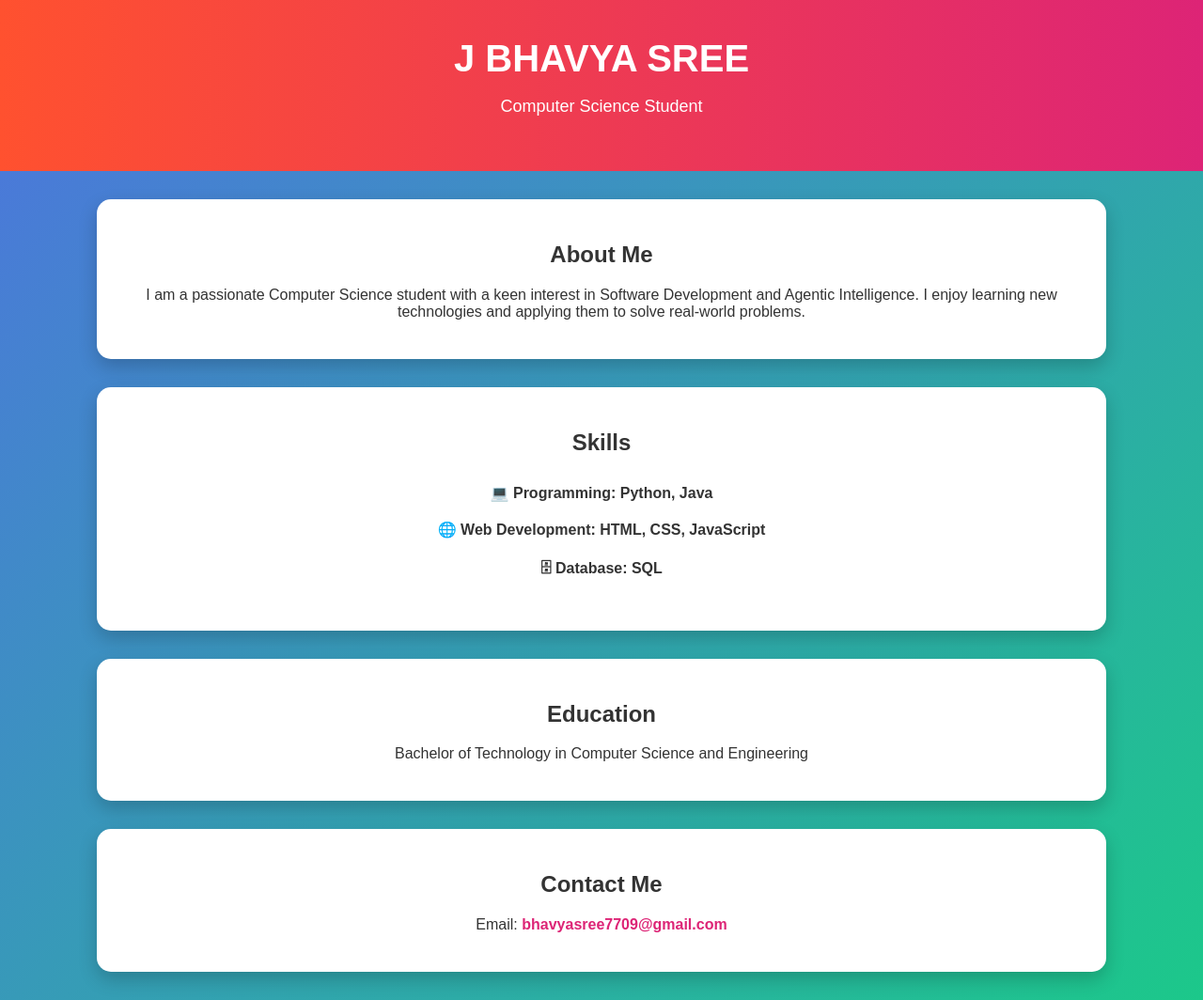
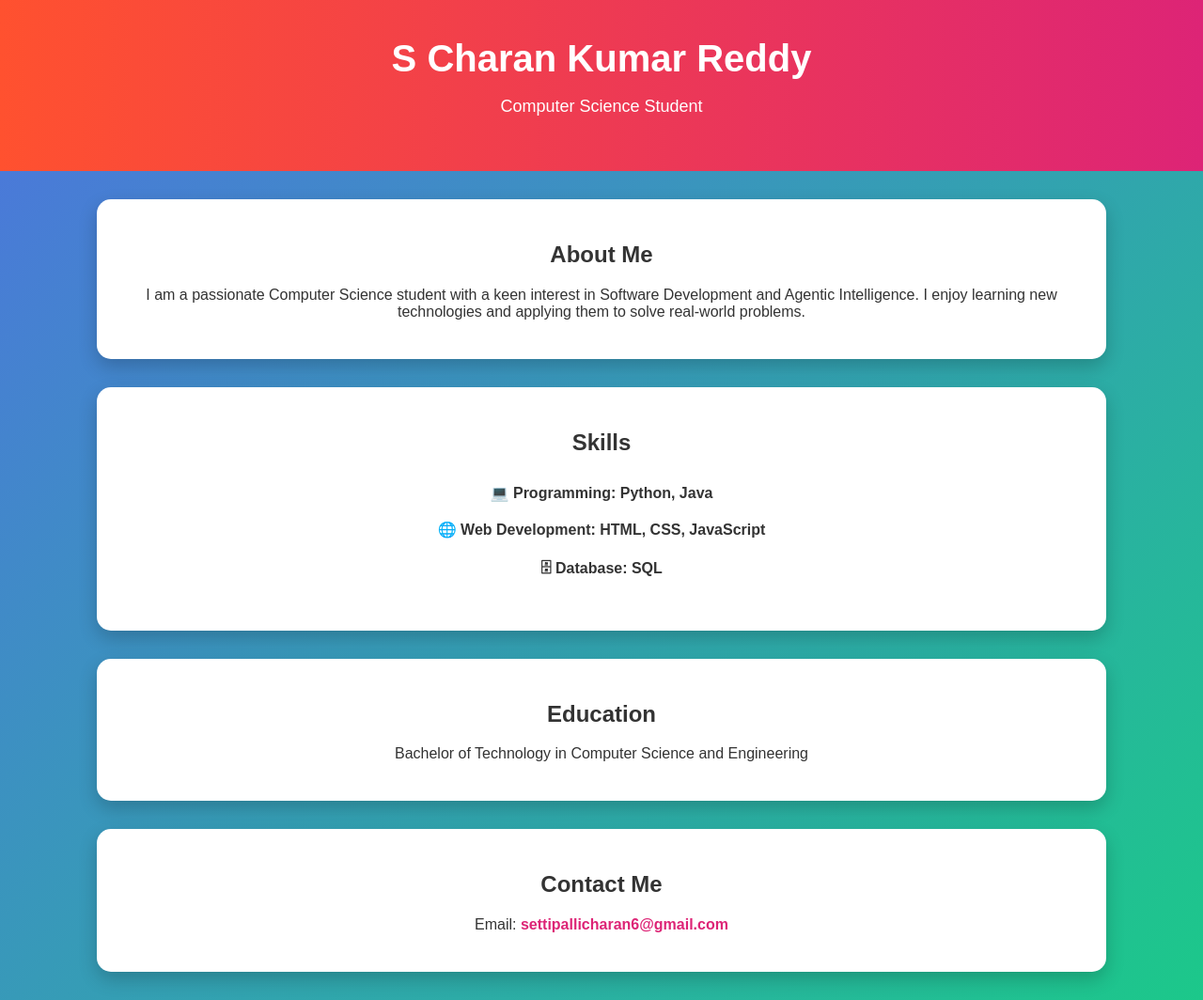
Before and after one commit to charan794/MERN, a plain HTML site: page day3/Portfolio.html in a window 1280 px wide. Shown: the whole page at 94% size. Drawn offline with Linux system fonts and the light colour scheme.

Commit message:
Update Portfolio.html

```diff
--- a/day3/Portfolio.html
+++ b/day3/Portfolio.html
@@ -3,14 +3,14 @@
 <head>
     <meta charset="UTF-8">
     <meta name="viewport" content="width=device-width, initial-scale=1.0">
-    <title>J Bhavya Sree | Portfolio</title>
+    <title>S Charan Kumar Reddy | Portfolio</title>
     <link rel="stylesheet" href="style.css">
 </head>
 
 <body>
 
     <header>
-        <h1>J BHAVYA SREE</h1>
+        <h1>S Charan Kumar Reddy</h1>
         <p>Computer Science Student</p>
     </header>
 
@@ -41,8 +41,8 @@
     <section class="card">
         <h2>Contact Me</h2>
         <p>Email:
-            <a href="mailto:bhavyasree7709@gmail.com">
-                bhavyasree7709@gmail.com
+            <a href="mailto:settipallicharan6@gmail.com">
+                settipallicharan6@gmail.com
             </a>
         </p>
     </section>
@@ -50,4 +50,5 @@
 
 
 </body>
+
 </html>
```
